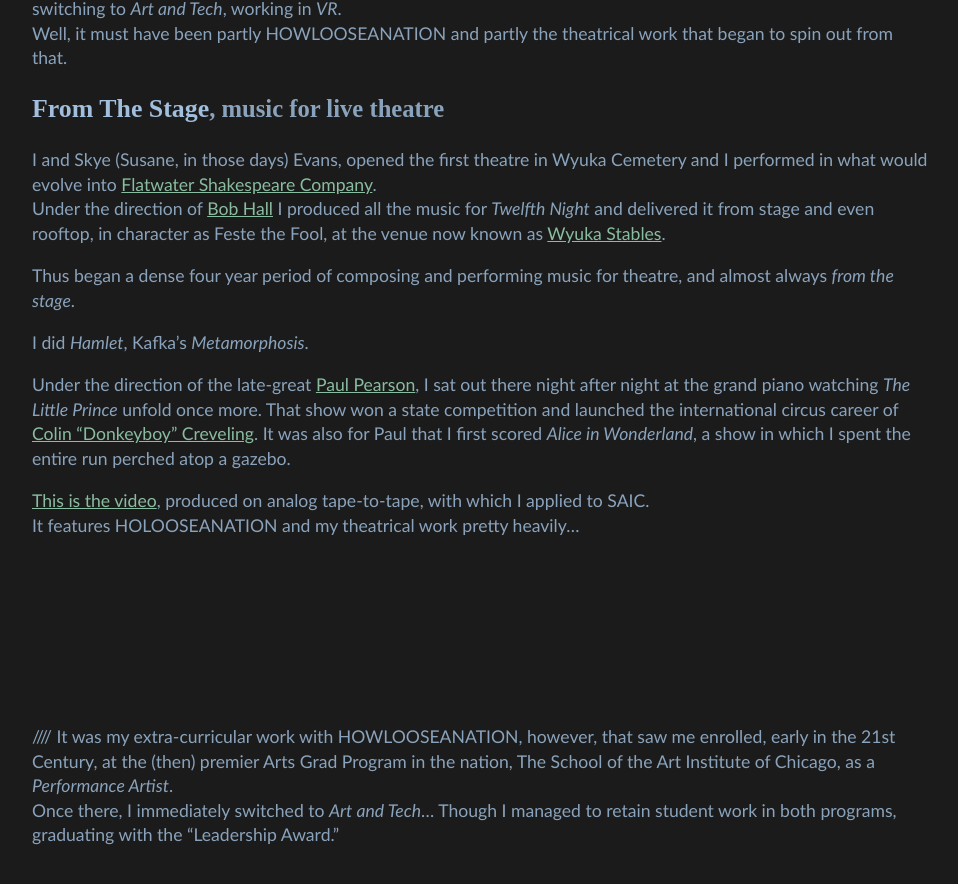
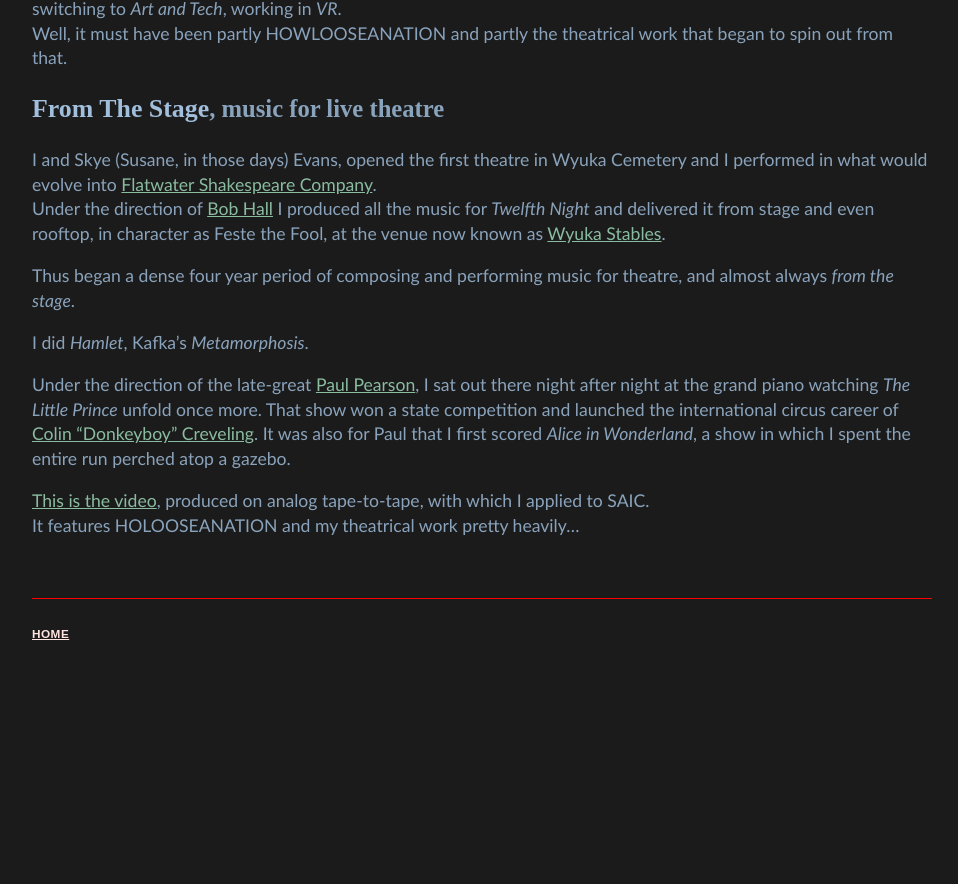
Before and after one commit to Interactimation/portfolio, a Jekyll site: the page built from performing/index.md, in a window 1280 px wide and 900 px high, scrolled down 3476 px. Shown: the top 884 px of the window, without its empty margins (158-1116 px from the left). Built offline with Jekyll 4.4.1, drawn with Linux system fonts in a browser that asks for light colours; after the commit the page ends 4180 px from its top, so only the background shows below that.

Commit message:
end performance

```diff
--- a/performing/index.md
+++ b/performing/index.md
@@ -178,17 +178,8 @@ It was also for Paul that I first scored _Alice in Wonderland_, a show in which
 <a href="https://www.instagram.com/donkyprince/?hl=en" target="_blank">This is the video</a>, produced on analog tape-to-tape, with which I applied to SAIC.
 It features HOLOOSEANATION and my theatrical work pretty heavily...
 
-
-
-
 <br />
 
-<br />
+<hr />
 
-<br />
-
-<br />
-
-////
-It was my extra-curricular work with HOWLOOSEANATION, however, that saw me enrolled, early in the 21st Century, at the (then) premier Arts Grad Program in the nation, The School of the Art Institute of Chicago, as a _Performance Artist_.
-Once there, I immediately switched to _Art and Tech_... Though I managed to retain student work in both programs, graduating  with the "Leadership Award."
+###### [home]({{ "/" | relative_url }})
```
Also changed, not shown: writing/index.md (line endings or trailing spaces).
